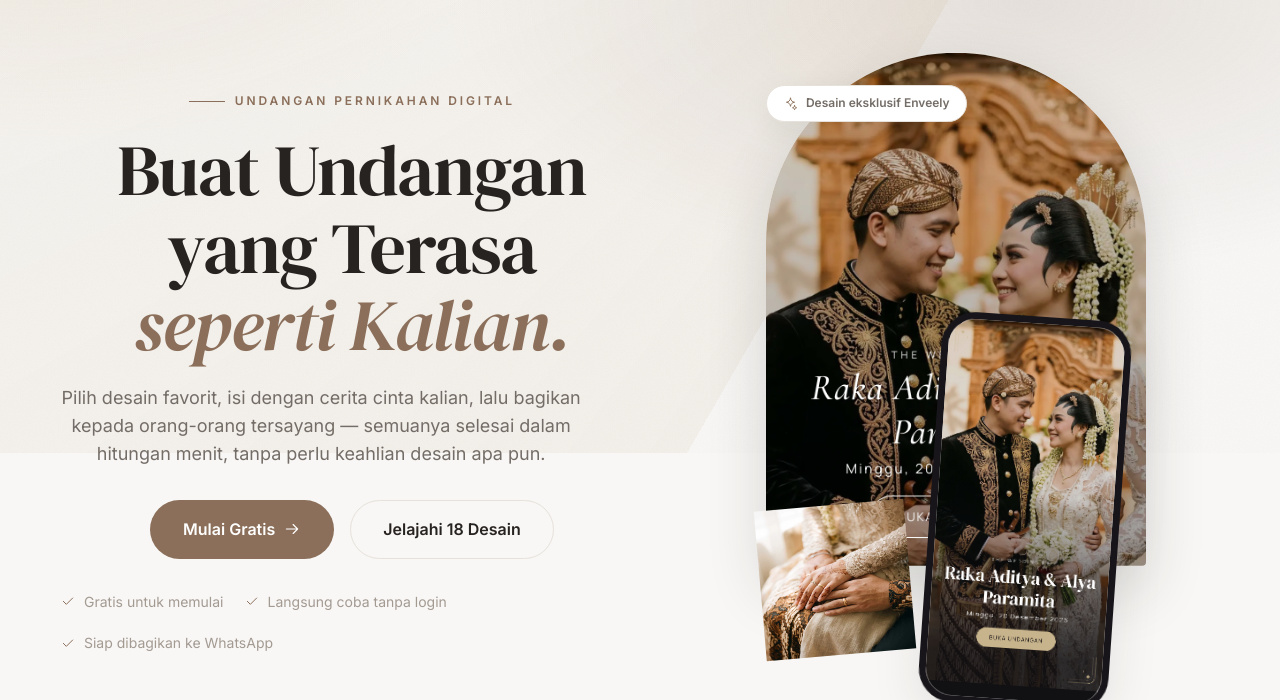
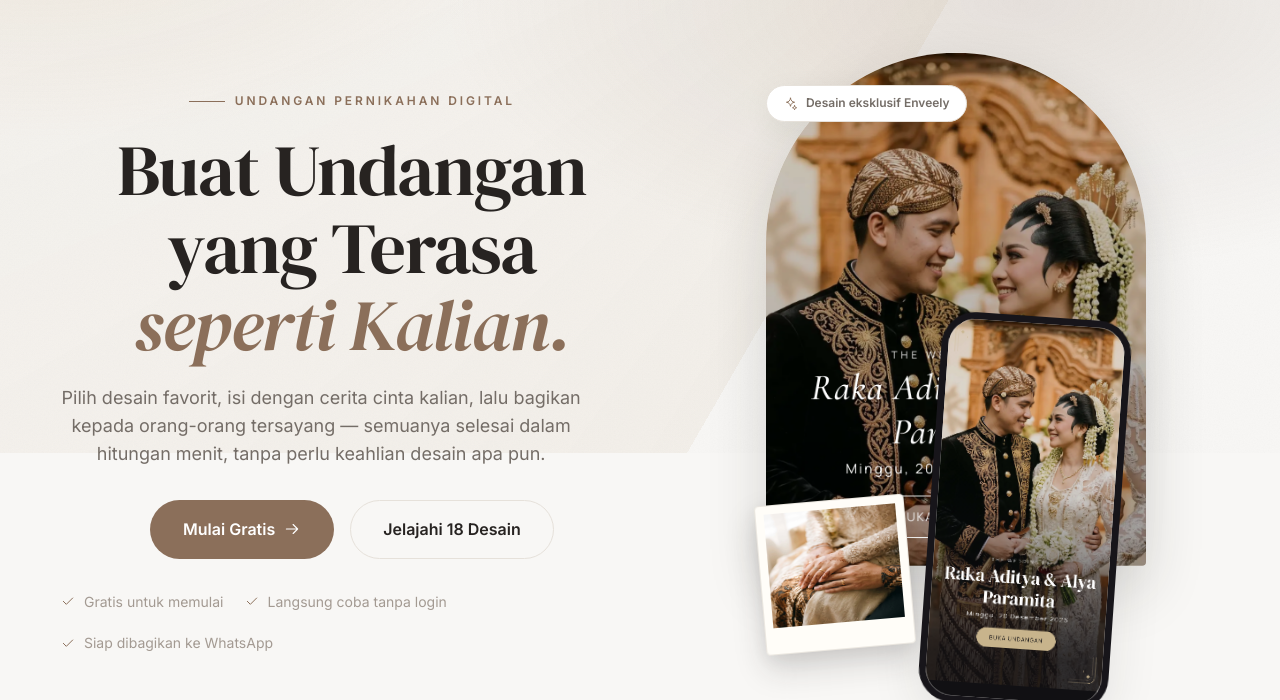
Before and after one commit to hulumzz/enveely, a website built with Vite: page index.html in a window 1280 px wide. Shown: the part 74-774 px from the top of the page. Built offline with nearby package versions, Linux system fonts and the light colour scheme; some packages are replaced by stand-ins of ours; no server answers.

Commit message:
fix layering image

```diff
--- a/styles/landing.css
+++ b/styles/landing.css
@@ -212,6 +212,42 @@
   z-index: 4;
   rotate: -5deg;
   width: min(150px, 34vw);
+  padding: 8px 8px 26px;
+  background: #fffdf8;
+  border: 1px solid color-mix(in srgb, var(--border) 80%, #fffdf8);
+  border-radius: 4px;
+  box-shadow: 0 14px 32px rgba(39, 35, 33, 0.18);
+  filter: drop-shadow(0 4px 8px rgba(0, 0, 0, 0.06));
+  transition: transform 500ms var(--ease-out), box-shadow 500ms var(--ease-out);
+}
+.hero__collage .hero__chip-photo img {
+  width: 100%;
+  aspect-ratio: 1 / 1;
+  object-fit: cover;
+  border-radius: 2px;
+}
+.hero__collage .hero__chip-photo::after {
+  content: '';
+  position: absolute;
+  inset: auto 50% -8px 50%;
+  transform: translateX(-50%);
+  width: 42%;
+  height: 14px;
+  background:
+    linear-gradient(135deg, transparent 45%, rgba(39, 35, 33, 0.08) 50%, transparent 55%),
+    linear-gradient(45deg, transparent 45%, rgba(39, 35, 33, 0.08) 50%, transparent 55%);
+  background-size: 14px 14px;
+  background-position: 0 0, 7px 0;
+  opacity: 0.6;
+}
+@media (prefers-reduced-motion: no-preference) {
+  .hero__collage .hero__chip-photo {
+    animation: hero-chip-float 8s ease-in-out infinite;
+  }
+  @keyframes hero-chip-float {
+    0%, 100% { translate: 0 0; }
+    50% { translate: 0 -6px; }
+  }
 }
 .hero__badge {
   position: absolute;
```
